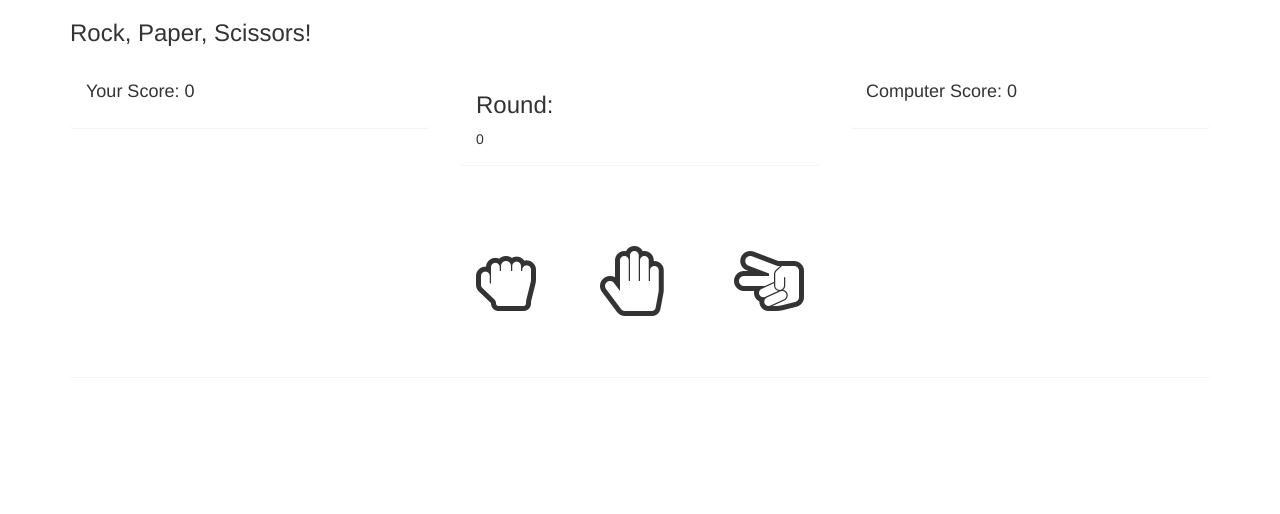
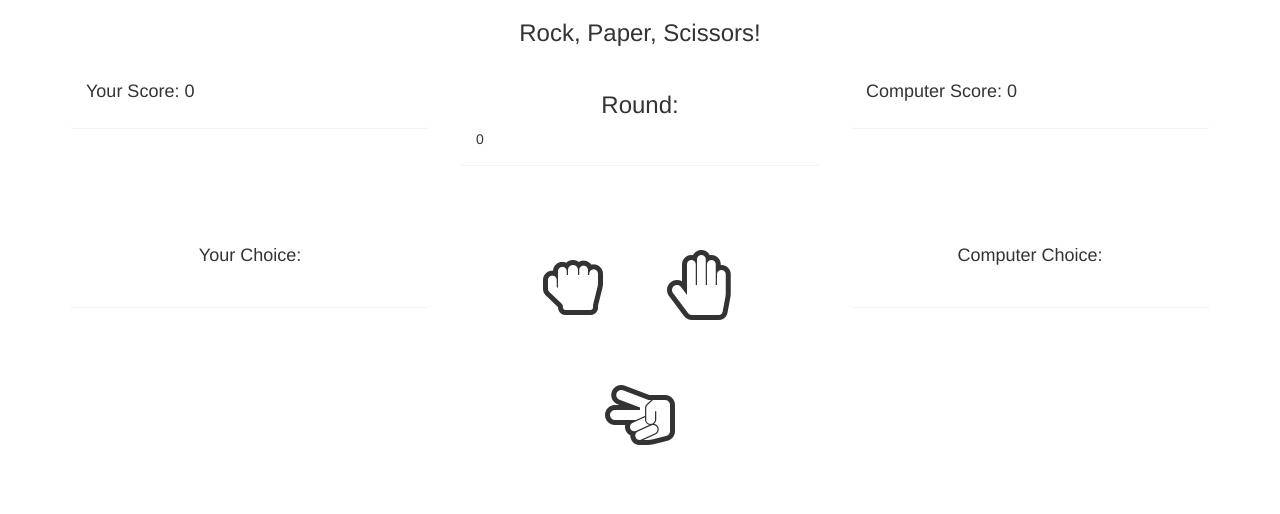
Before and after one commit to d1son/rps_lab, a PHP site: page /main.html in a window 1280 px wide. Shown: the top 514 px of the page. Run offline with PHP 8.4, Linux system fonts and the light colour scheme; some libraries are stand-ins or nearby versions.

Commit message:
got computer choice and user choice to work, re-styled the rock, paper, scissors buttons and panels.

```diff
--- a/css/html.css
+++ b/css/html.css
@@ -1,3 +1,7 @@
 #rock, #paper, #scissors {
 	margin: 30px;
 }
+
+h3 {
+	text-align: center;
+}
--- a/js/game.js
+++ b/js/game.js
@@ -13,9 +13,9 @@
 
 	$(document).on("click", "#rock, #paper, #scissors", function(){
 		var compChoice = Math.floor(Math.random() * choices.length);
-		if (compChoice === 1) {
+		if (compChoice = 1) {
 			compChoice = "Rock";
-		}	else if (compChoice === 2) {
+		}	else if (compChoice = 2) {
 			compChoice = "Paper";
 		}	else {
 			compChoice = "Scissors";
@@ -24,8 +24,8 @@
 		//Function to compare user choice and comp choice
 		var userChoice = $(this).data("choice")
 		compareChoice(userChoice, compChoice);
-		$("#userChoice").html("userChoice");
-		$("#compChoice").html("compChoice");
+		$("#userChoice").html(userChoice);
+		$("#compChoice").html(compChoice);
 		roundCount++;
 		$("#roundCount").html(roundCount);
 	}); //On click rps function end
--- a/main.html
+++ b/main.html
@@ -41,17 +41,33 @@
 				</div>
 			</div>
 		</div>
-
+		<br>
+		<div class="row">
+			<div class="col-md-4">
 				<div class="panel panel-body">
+					<div class="panel-body text-center">
+						<h4 id="yourChoice">Your Choice: <span id="userChoice"></span></h4>
+					</div>
+				</div>
+			</div>
+			<div class="col-md-4">
 				<div class="panel-body text-center">
 					<i class="fa fa-hand-rock-o fa-5x" data-choice="Rock" id="rock"></i>
 					<i class="fa fa-hand-paper-o fa-5x" data-choice="Paper" id="paper"></i>
 					<i class="fa fa-hand-scissors-o fa-5x" data-choice="Scissors" id="scissors"></i>
 				</div>
 			</div>
+			<div class="col-md-4">
+				<div class="panel panel-body">
+					<div class="panel-body text-center">
+						<h4 id="cpuChoice">Computer Choice: <span id="compChoice"></span></h4>
+					</div>
+				</div>
+		</div>
+
 		<div class="row">
 			<div class="col-md-12">
-				<h3><span id="resultOfGame"></span></h3>
+				<h3 id="result"><span id="resultOfGame"></span></h3>
 			</div>
 		</div>
 	</div>
```
Lines whose indentation alone changed are shown as unchanged.
